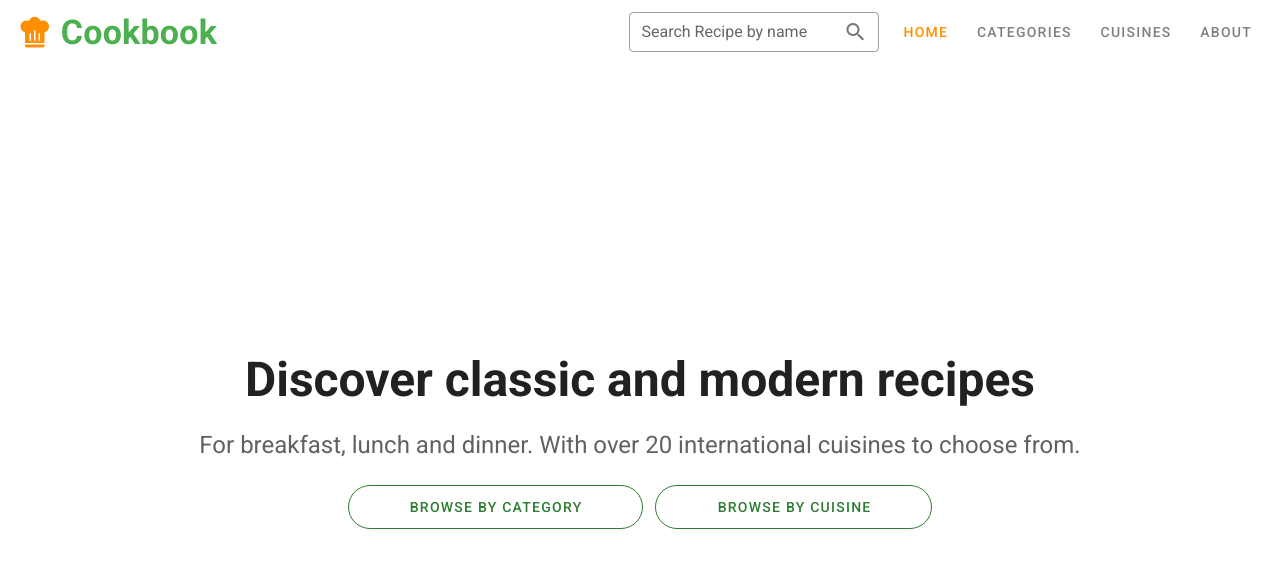
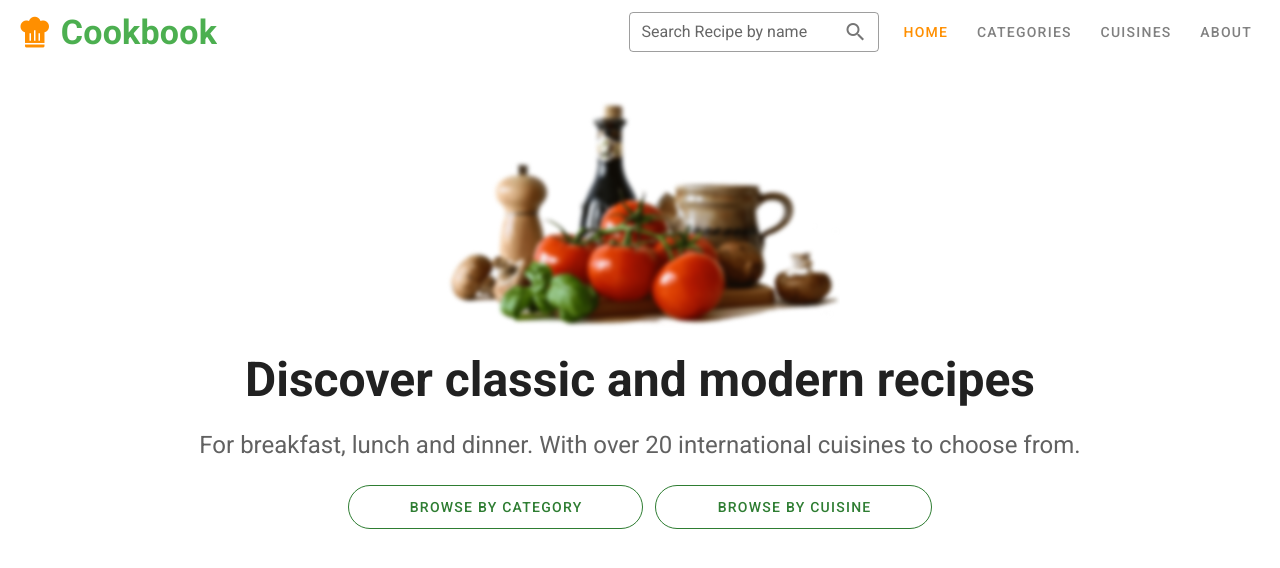
Before and after one commit to leojune12/cook-book, a Nuxt app: page / in a window 1280 px wide. Shown: the top 568 px of the page. Built offline with nearby package versions, Linux system fonts and the light colour scheme.

Commit message:
Added lazy-src to home page image

```diff
--- a/pages/index.vue
+++ b/pages/index.vue
@@ -14,7 +14,9 @@
           <v-img
             class="mx-auto mb-6"
             width="400"
+            height="254.78px"
             src="/images/ingredients.png"
+            lazy-src="/images/ingredients.png"
           />
           <div
             class="grey--text text--darken-4 text-md-h3 text-h4 font-weight-bold mb-6"
```
